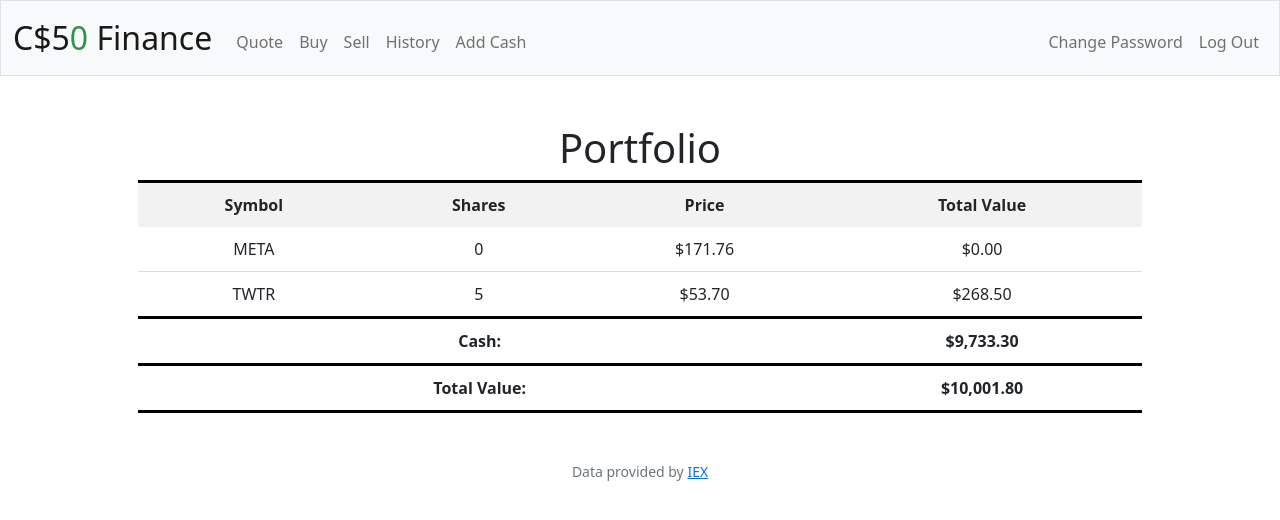
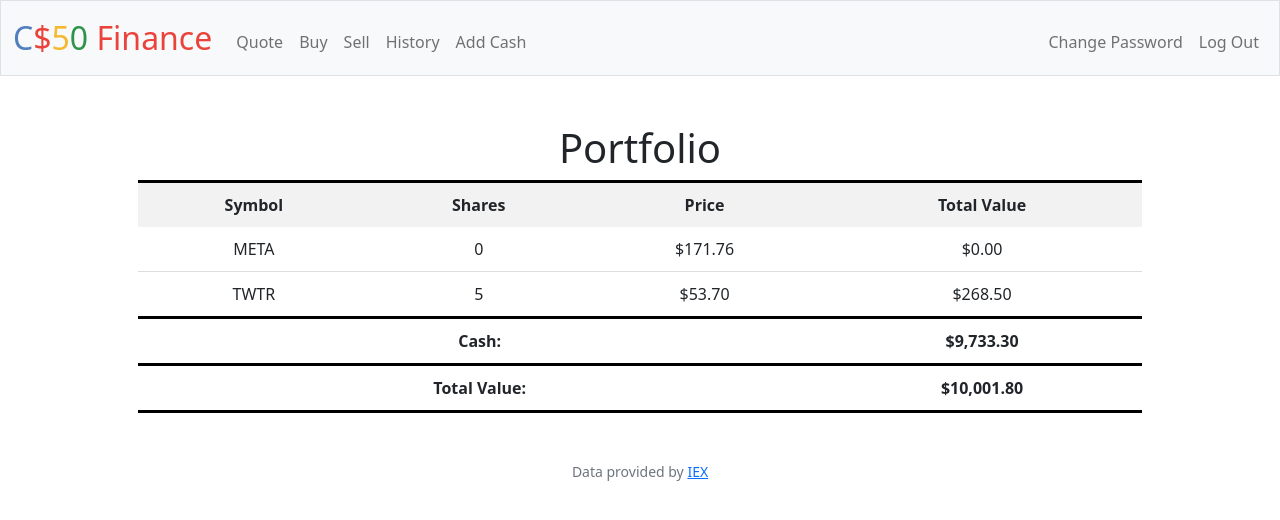
Before and after one commit to Agent-Cr0wn/Projects, a Flask app: page / in a window 1280 px wide. Shown: the top 520 px of the page. Run offline with Flask 2, Linux system fonts and the light colour scheme; a user stored in the database is signed in; data comes from the database, SQL or seed files in the repository; some libraries are stand-ins or nearby versions.

Commit message:
Mon, Mar 13, 2023, 6:17 PM +02:00

```diff
--- a/finance/static/styles.css
+++ b/finance/static/styles.css
@@ -5,7 +5,18 @@ nav .navbar-brand
 }
 
 /* Colors for brand */
-
+nav .navbar-brand .blue
+{
+    color: #537fbe;
+}
+nav .navbar-brand .red
+{
+    color: #ea433b;
+}
+nav .navbar-brand .yellow
+{
+    color: #f5b82e;
+}
 nav .navbar-brand .green
 {
     color: #2e944b;
```
Also changed, not shown: project/static/styles.css (+1 -12 lines).
